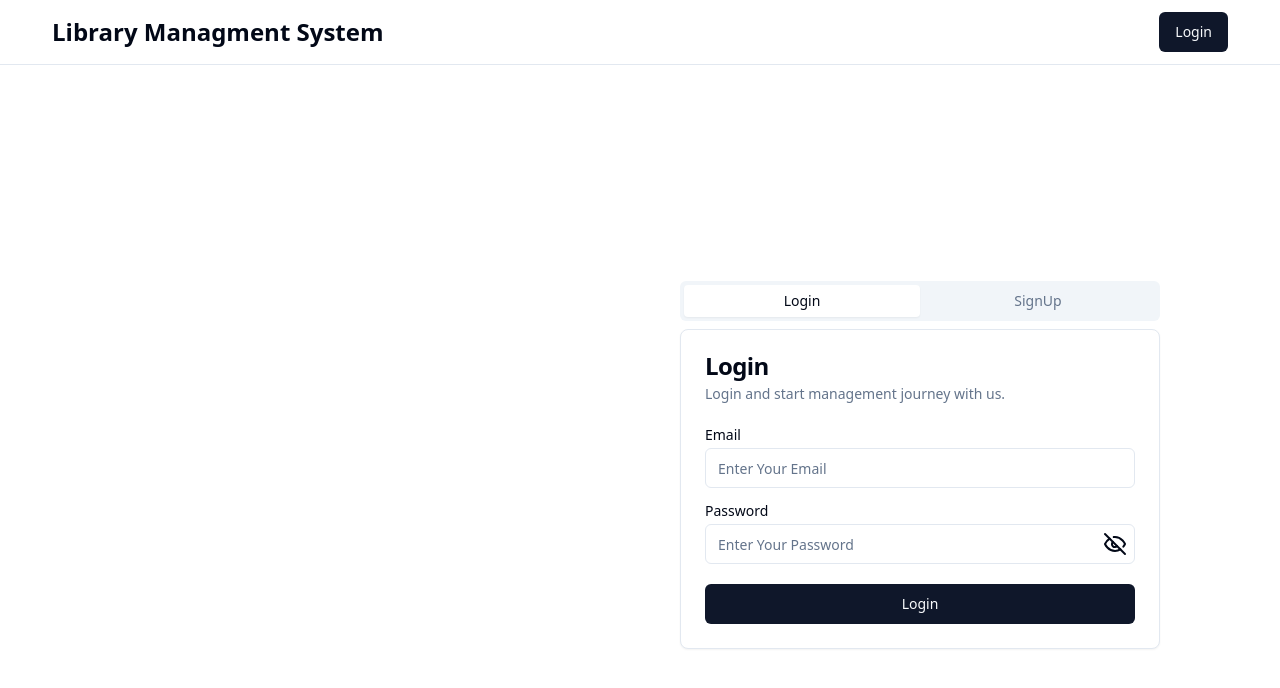
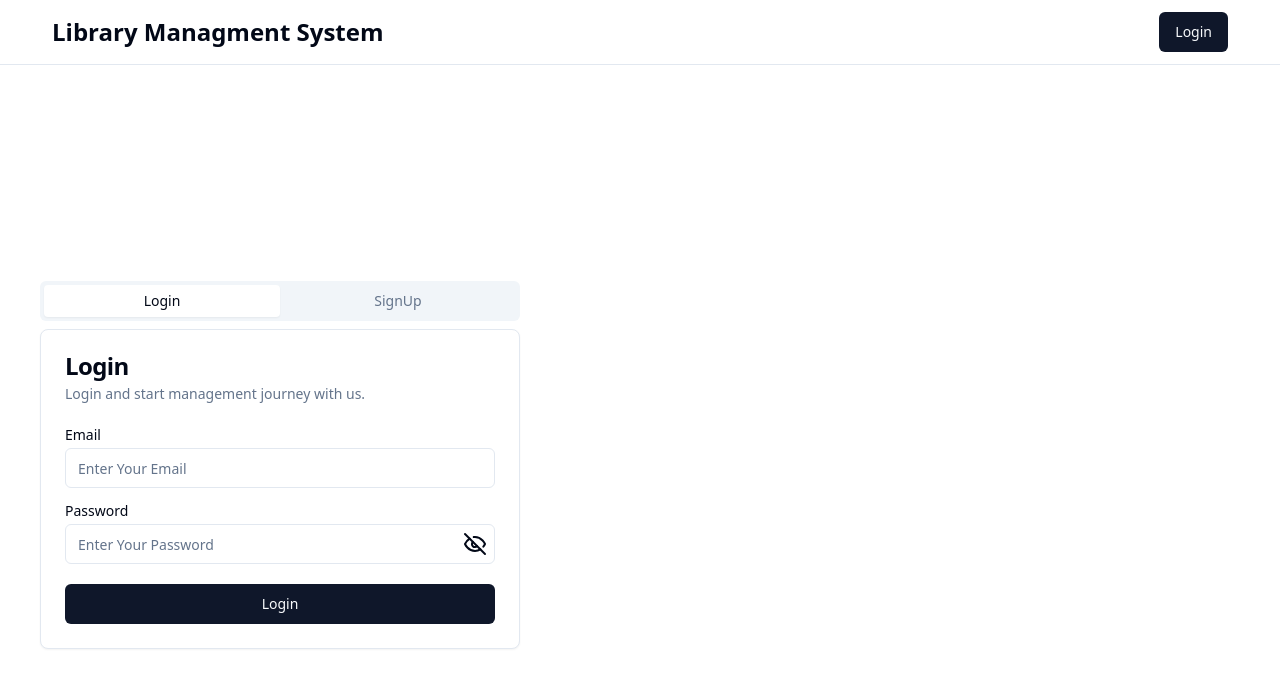
Before and after one commit to JayminGajera/library-managment-system, a React (Vite) app: page / in a window 1280 px wide. Both pictures are taken after a click on the button "Login". Shown: the top 688 px of the page. Built offline with nearby package versions, Linux system fonts and the light colour scheme.

Commit message:
final auth done

```diff
--- a/src/components/Auth/Auth.jsx
+++ b/src/components/Auth/Auth.jsx
@@ -6,7 +6,7 @@ import Signup from "./Signup";
 
 const Auth = () => {
   return (
-    <div className="w-[100vw] h-[100vh] flex justify-center items-center md:translate-x-[40rem]">
+    <div className="w-[100vw] h-[100vh] flex justify-center items-center">
       <Tabs defaultValue="login" className="w-full md:px-10 px-2">
         <TabsList className="w-full md:w-[30rem] flex justify-center">
           <TabsTrigger value="login" className="w-[50%]">
--- a/src/components/Auth/UserSignup.jsx
+++ b/src/components/Auth/UserSignup.jsx
@@ -76,7 +76,7 @@ const UserSignup = () => {
     },
   });
   return (
-    <div className="w-[100vw] h-[100vh] flex justify-center items-center">
+    <div className="w-[100vw] h-[100vh] flex items-center ml-10">
       <Card className="w-full md:w-[30rem]">
         {loading && (
           <BarLoader className="mb-4" width={"100%"} color="#ffffff" />
```
